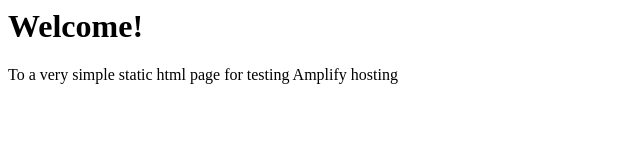
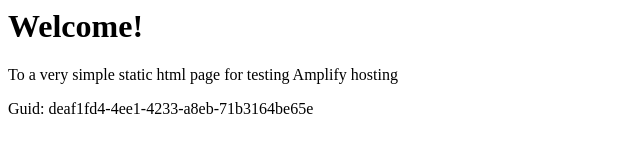
Before and after one commit to aws-aemilia-yul/Github-PR-Commit-Integration-Test-DoNotTouch-Gith-OKSLNVO2-v1-prod-ca-central-1, a website: page src/index.html in a window 1280 px wide. Shown: the whole page, without its empty margins (0-640 px from the left). Drawn offline with Linux system fonts and the light colour scheme.

Commit message:
commit from integ tests

```diff
--- a/src/index.html
+++ b/src/index.html
@@ -1,3 +1,5 @@
+
+
 <html lang="en">
 
 <head>
@@ -10,6 +12,6 @@
 <body>
     <h1>Welcome!</h1>
     <p>To a very simple static html page for testing Amplify hosting</p>
-</body>
+    <p>Guid: deaf1fd4-4ee1-4233-a8eb-71b3164be65e</p></body>
 
 </html>
```
